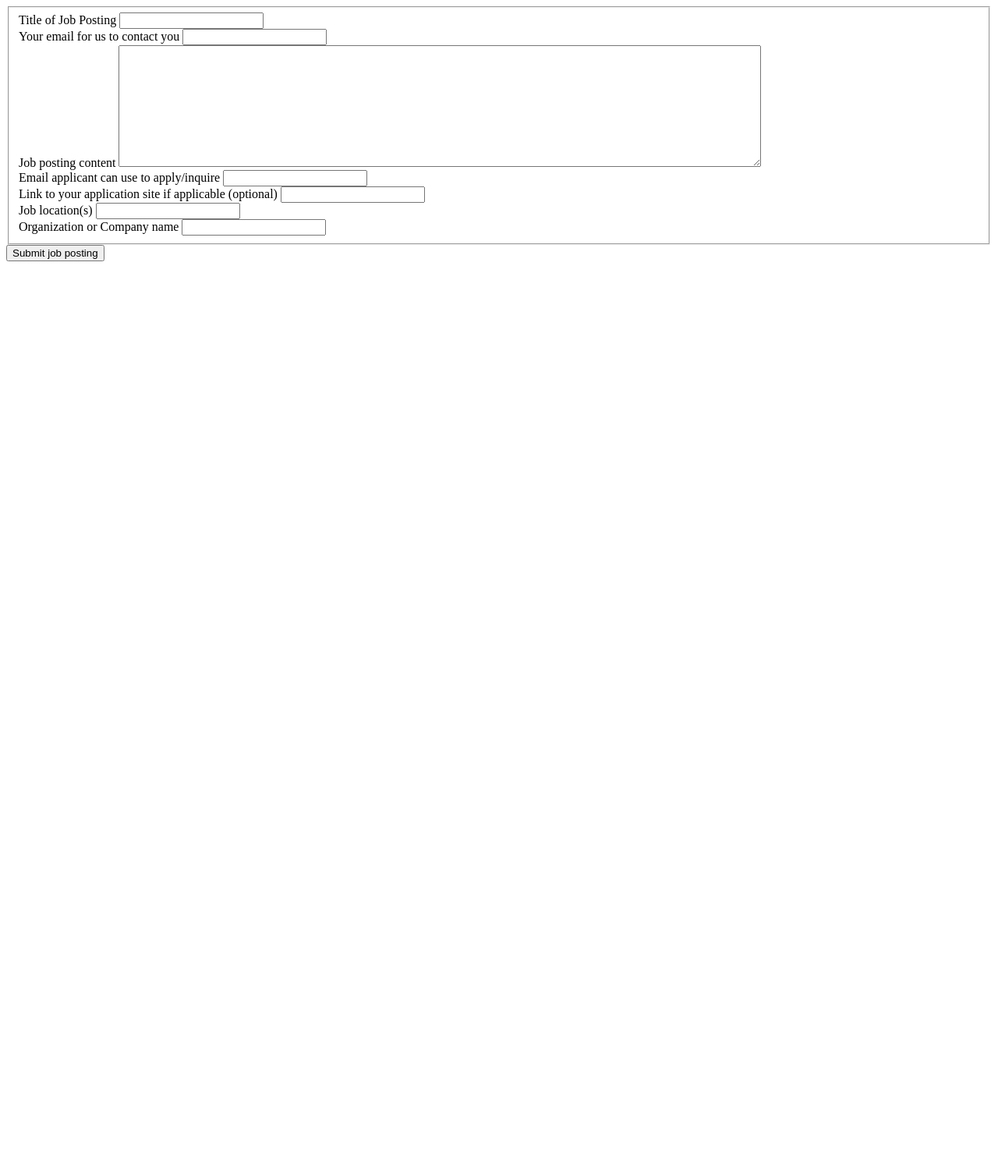
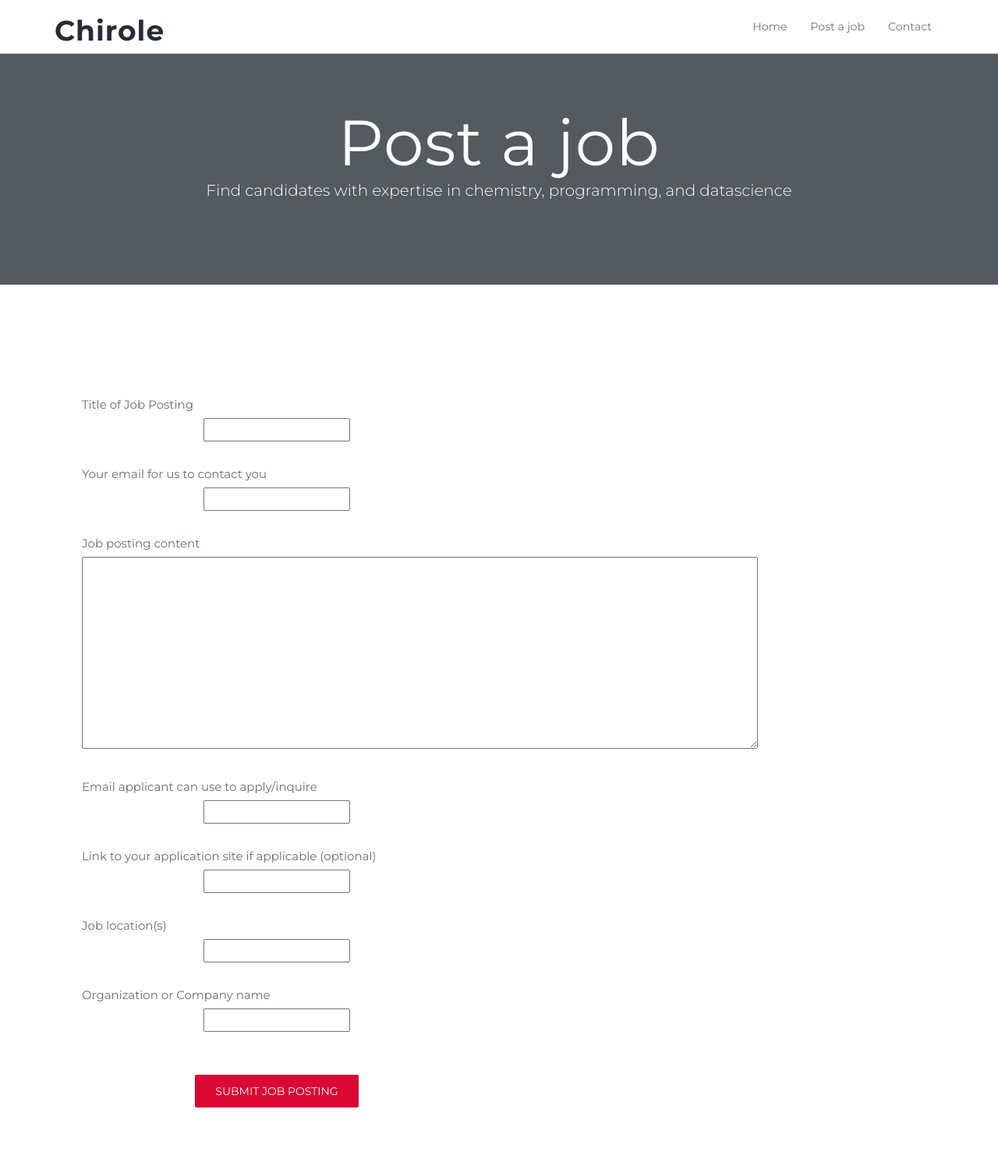
Before and after one commit to bodowd/chirole, a Flask app: page /post_job in a window 1280 px wide. Shown: the whole page at 78% size. Before the commit the page ends 335 px from the top, so only its background shows below. Run offline with Flask 2, Linux system fonts and the light colour scheme; some libraries are stand-ins or nearby versions.

Commit message:
added front end to post job

```diff
--- a/app/templates/post_job.html
+++ b/app/templates/post_job.html
@@ -1,113 +1,121 @@
-<!DOCTYPE html>
-<html lang="en">
-<head>
-    <meta charset="UTF-8">
-    <meta name="viewport" content="width=device-width, initial-scale=1.0">
-    <title>ChiralJobs: Post a job</title>
-</head>
-<body>
+    {% extends "layout.html" %}
+    {% block content %}
+	<section class="inner-banner" style="backend:#242c36 url(https://via.placeholder.com/1920x600)no-repeat;">
+		<div class="container">
+			<div class="caption">
+                <h2>Post a job</h2>
+                <p>Find candidates with expertise in chemistry, programming, and datascience</p>
+			</div>
+		</div>
+	</section>
+    <section class="login-wrapper">
+        <div class="container">
+			<div class="col-md-6 col-sm-8">
                 <form method="POST" action="">
                     <!-- hidden_tag() adds a csf token to protect from certain attacks -->
                     {{ form.hidden_tag() }}
                     <fieldset class="form-group">
                         <div class="form-group">
-                {{ form.title.label(class="form-control-label") }}
+                            {{ form.title.label(class="form-group-label") }}
                             {% if form.title.errors %}
-                    {{ form.title(class="form-control form-control-lg is-invalid") }}
+                                {{ form.title(class="form-group form-group-lg is-invalid") }}
                                 <div class="invalid-feedback">
                                     {% for error in form.title.errors %}
                                     <span>{{ error }}</span>
                                     {% endfor %}
                                 </div>
                             {% else %}
-                    {{ form.title(class="form-control form-control-lg") }}
+                                {{ form.title(class="form-group form-group-lg") }}
                             {% endif %}
                         </div>
                         <div class="form-group">
-                {{ form.poster_email.label(class="form-control-label") }}
+                            {{ form.poster_email.label(class="form-group-label") }}
                             {% if form.poster_email.errors %}
-                    {{ form.poster_email(class="form-control form-control-lg is-invalid") }}
+                                {{ form.poster_email(class="form-group form-group-lg is-invalid") }}
                                 <div class="invalid-feedback">
                                     {% for error in form.poster_email.errors %}
                                     <span>{{ error }}</span>
                                     {% endfor %}
                                 </div>
                             {% else %}
-                    {{ form.poster_email(class="form-control form-control-lg") }}
+                                {{ form.poster_email(class="form-group form-group-lg") }}
                             {% endif %}
                         </div>
                         <div class="form-group">
-                {{ form.body.label(class="form-control-label") }}
+                            {{ form.body.label(class="form-group-label") }}
                             {% if form.body.errors %}
-                    {{ form.body(class="form-control form-control-lg is-invalid") }}
+                                {{ form.body(class="form-group form-group-lg is-invalid") }}
                                 <div class="invalid-feedback">
                                     {% for error in form.body.errors %}
                                     <span>{{ error }}</span>
                                     {% endfor %}
                                 </div>
                             {% else %}
-                    {{ form.body(class="form-control form-control-lg", rows="10", cols="100") }}
+                                {{ form.body(class="form-group form-group-lg", rows="10", cols="100") }}
                             {% endif %}
                         </div>
                         <div class="form-group">
-                {{ form.apply_here_email.label(class="form-control-label") }}
+                            {{ form.apply_here_email.label(class="form-group-label") }}
                             {% if form.apply_here_email.errors %}
-                    {{ form.apply_here_email(class="form-control form-control-lg is-invalid") }}
+                                {{ form.apply_here_email(class="form-group form-group-lg is-invalid") }}
                                 <div class="invalid-feedback">
                                     {% for error in form.apply_here_email.errors %}
                                     <span>{{ error }}</span>
                                     {% endfor %}
                                 </div>
                             {% else %}
-                    {{ form.apply_here_email(class="form-control form-control-lg") }}
+                                {{ form.apply_here_email(class="form-group form-group-lg") }}
                             {% endif %}
                         </div>
                         <div class="form-group">
-                {{ form.link_to_application_site.label(class="form-control-label") }}
+                            {{ form.link_to_application_site.label(class="form-group-label") }}
                             {% if form.apply_here_email.errors %}
-                    {{ form.apply_here_email(class="form-control form-control-lg is-invalid") }}
+                                {{ form.apply_here_email(class="form-group form-group-lg is-invalid") }}
                                 <div class="invalid-feedback">
                                     {% for error in form.apply_here_email.errors %}
                                     <span>{{ error }}</span>
                                     {% endfor %}
                                 </div>
                             {% else %}
-                    {{ form.link_to_application_site(class="form-control form-control-lg") }}
+                                {{ form.link_to_application_site(class="form-group form-group-lg") }}
                             {% endif %}
                         </div>
                         <div class="form-group">
-                {{ form.job_location.label(class="form-control-label") }}
+                            {{ form.job_location.label(class="form-group-label") }}
                             {% if form.job_location.errors %}
-                    {{ form.job_location(class="form-control form-control-lg is-invalid") }}
+                                {{ form.job_location(class="form-group form-group-lg is-invalid") }}
                                 <div class="invalid-feedback">
                                     {% for error in form.job_location.errors %}
                                     <span>{{ error }}</span>
                                     {% endfor %}
                                 </div>
                             {% else %}
-                    {{ form.job_location(class="form-control form-control-lg") }}
+                                {{ form.job_location(class="form-group form-group-lg") }}
                             {% endif %}
                         </div>
                         <div class="form-group">
-                {{ form.org_name.label(class="form-control-label") }}
+                            {{ form.org_name.label(class="form-group-label") }}
                             {% if form.org_name.errors %}
-                    {{ form.org_name(class="form-control form-control-lg is-invalid") }}
+                                {{ form.org_name(class="form-group form-group-lg is-invalid") }}
                                 <div class="invalid-feedback">
                                     {% for error in form.org_name.errors %}
                                     <span>{{ error }}</span>
                                     {% endfor %}
                                 </div>
                             {% else %}
-                    {{ form.org_name(class="form-control form-control-lg") }}
+                                {{ form.org_name(class="form-group form-group-lg") }}
                             {% endif %}
                         </div>
                     </fieldset>
                     <div class="form-group">
-            {{ form.submit(class="btn btn-outline-info") }}
+                        {{ form.submit(class="btn btn-primary") }}
                     </div>
 
 
                 </form>
-
+    </div>
+    </div>
+    </section>
 </body>
 </html>
+{% endblock content %}
```
Lines whose indentation alone changed are shown as unchanged.
